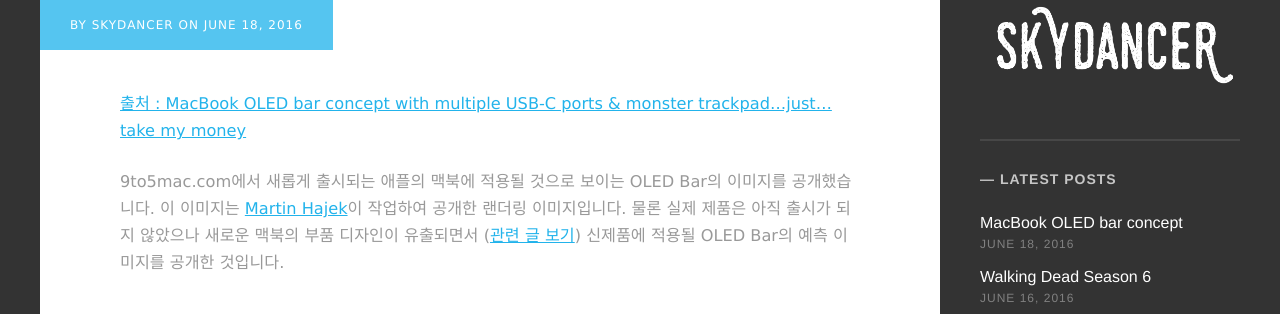
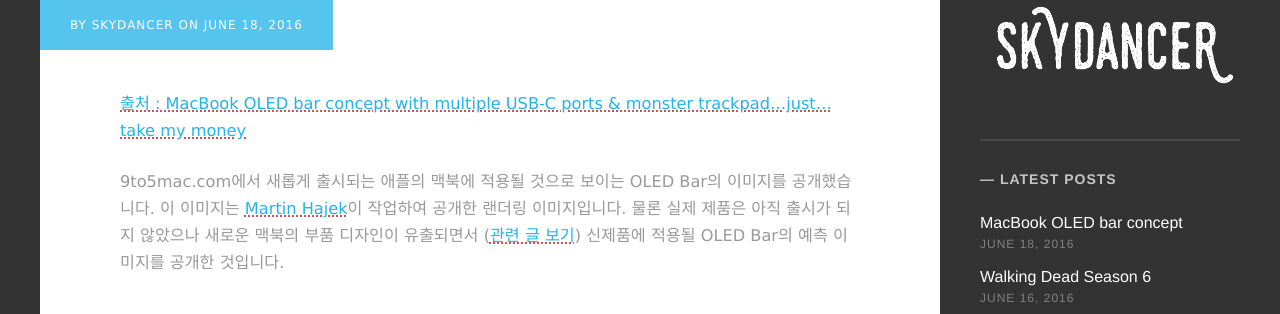
Before and after one commit to morgul71/morgul71.github.io, a Jekyll site: the page built from index.html, in a window 1280 px wide. Shown: the part 749-1063 px from the top of the page. Built offline with Jekyll 4.4.1, drawn with Linux system fonts in a browser that asks for light colours; some web fonts are replaced; the list of posts is cut into pages by our own code.

Commit message:
Update _general.scss

```diff
--- a/_sass/_general.scss
+++ b/_sass/_general.scss
@@ -20,7 +20,7 @@
 
 a {
     color: $picton-blue;
-    text-decoration: underline;
+    text-decoration: underline dotted #BE2E2f;
     -webkit-transition: color 0.3s;
     -moz-transition:    color 0.3s;
     transition:         color 0.3s;
```
